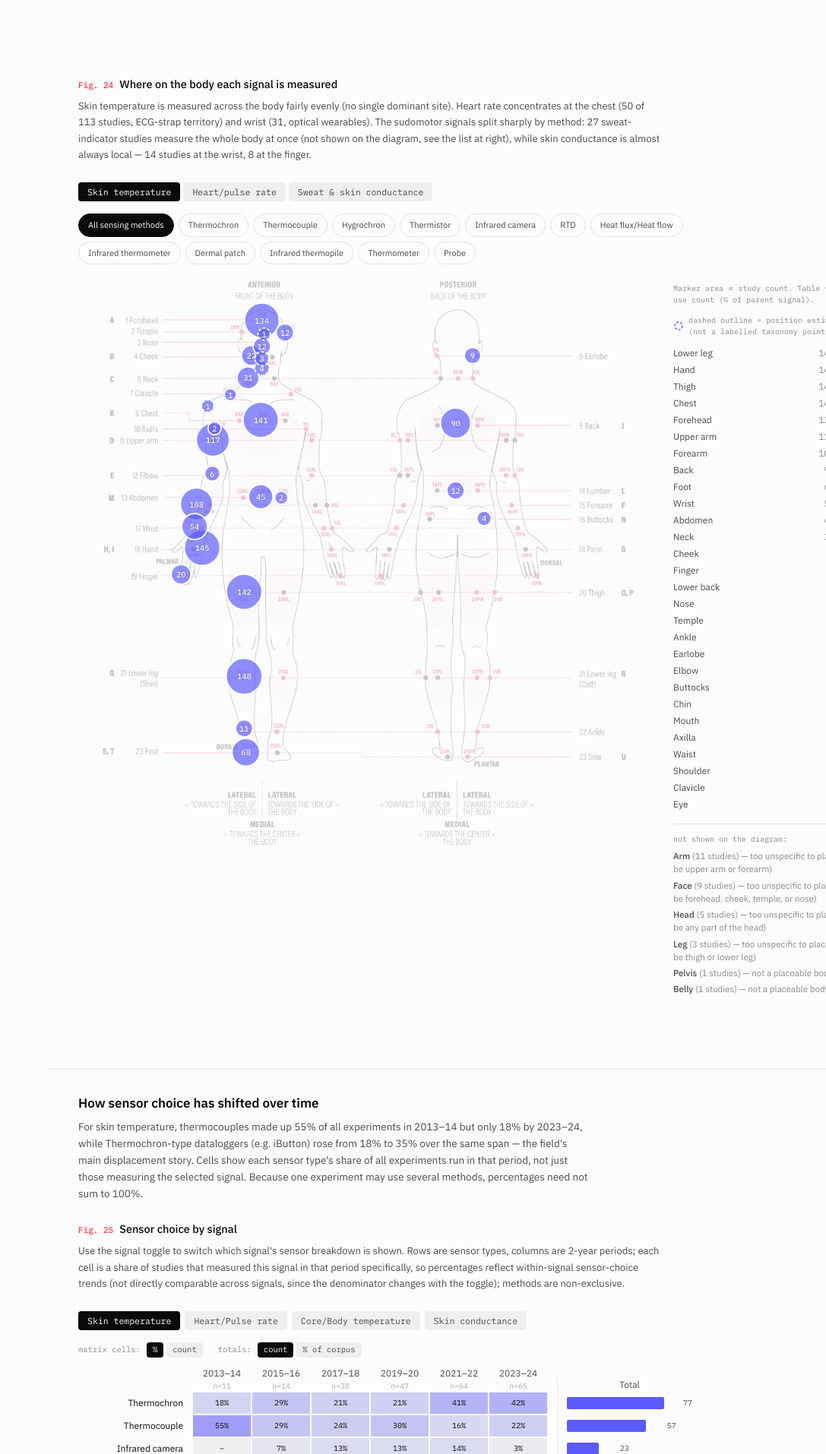
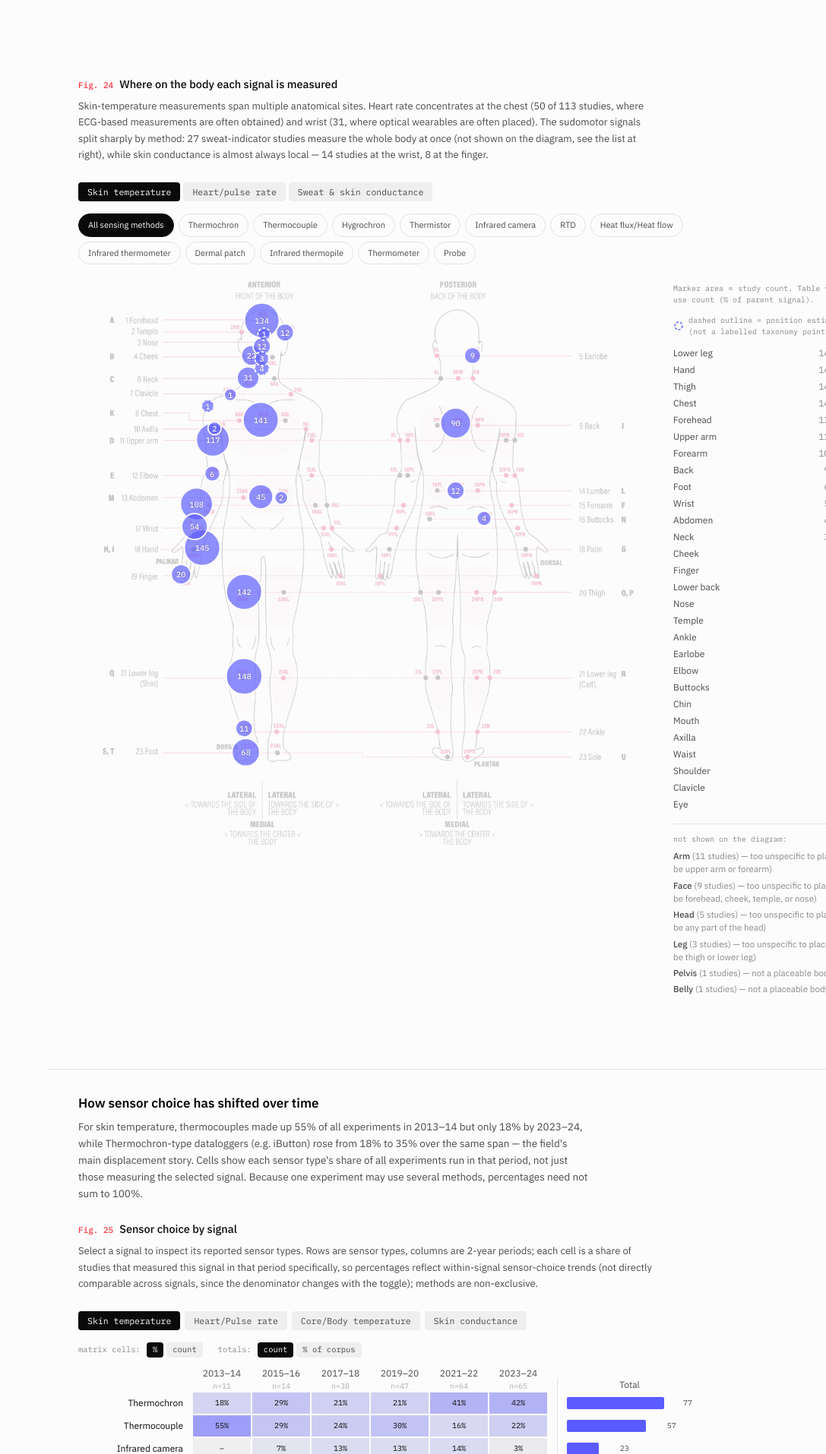
Before and after one commit to bilgekobas/indoor-thermal-physiology-metadata-atlas, a React (Vite) app: page /body in a window 1280 px wide. Shown: the part 4926-6840 px from the top of the page at 76% size, without its empty margins (193-1280 px from the left). Built offline with nearby package versions, Linux system fonts and the light colour scheme.

Commit message:
Edit atlas figure commentary to stay within displayed evidence

```diff
--- a/src/pages/ChapterBody.jsx
+++ b/src/pages/ChapterBody.jsx
@@ -804,7 +804,7 @@ export default function ChapterBody({ data }) {
           <SignalSensorBrandSankey overall={physio_signal_sensor.overall} signalTotals={physio_signal_sensor.signal_totals} signalInstanceTotals={physio_signal_sensor.signal_instance_totals} brandData={physio_signal_sensor.signal_method_brand} nExperiments={summary.n_experiments} />
         </FigureCard>
 
-        <FigureCard figNumber={figNum('body-site-per-signal')} title="Where on the body each signal is measured" plotWidth={900} commentary={`Skin temperature is measured across the body fairly evenly (no single dominant site). Heart rate concentrates at the chest (${hrChest} of ${hrN} studies, ECG-strap territory) and wrist (${hrWrist}, optical wearables). The sudomotor signals split sharply by method: ${sweatWholeBody} sweat-indicator studies measure the whole body at once (not shown on the diagram, see the list at right), while skin conductance is almost always local — ${conductanceWrist} studies at the wrist, ${conductanceFinger} at the finger.`}>          <BodySiteToggle
+        <FigureCard figNumber={figNum('body-site-per-signal')} title="Where on the body each signal is measured" plotWidth={900} commentary={`Skin-temperature measurements span multiple anatomical sites. Heart rate concentrates at the chest (${hrChest} of ${hrN} studies, where ECG-based measurements are often obtained) and wrist (${hrWrist}, where optical wearables are often placed). The sudomotor signals split sharply by method: ${sweatWholeBody} sweat-indicator studies measure the whole body at once (not shown on the diagram, see the list at right), while skin conductance is almost always local — ${conductanceWrist} studies at the wrist, ${conductanceFinger} at the finger.`}>          <BodySiteToggle
             skinTempSites={skintemp_sites.site_totals}
             skinTempN={skintemp_sites.n_studies_with_site}
             hrSites={site_by_signal['Heart/Pulse rate'].site_totals}
@@ -819,7 +819,7 @@ export default function ChapterBody({ data }) {
         title="How sensor choice has shifted over time"
         intro={`For skin temperature, thermocouples made up ${thermocoupleEarlyPct}% of all experiments in ${evoFirstPeriod} but only ${thermocoupleLatePct}% by ${evoLastPeriod}, while Thermochron-type dataloggers (e.g. iButton) rose from ${thermochronEarlyPct}% to ${thermochronLatePct}% over the same span — the field's main displacement story. Cells show each sensor type's share of all experiments run in that period, not just those measuring the selected signal. Because one experiment may use several methods, percentages need not sum to 100%.`}
       >
-        <FigureCard figNumber={figNum('sensor-choice-by-signal')} title="Sensor choice by signal" size="wide" commentary="Use the signal toggle to switch which signal's sensor breakdown is shown. Rows are sensor types, columns are 2-year periods; each cell is a share of studies that measured this signal in that period specifically, so percentages reflect within-signal sensor-choice trends (not directly comparable across signals, since the denominator changes with the toggle); methods are non-exclusive.">
+        <FigureCard figNumber={figNum('sensor-choice-by-signal')} title="Sensor choice by signal" size="wide" commentary="Select a signal to inspect its reported sensor types. Rows are sensor types, columns are 2-year periods; each cell is a share of studies that measured this signal in that period specifically, so percentages reflect within-signal sensor-choice trends (not directly comparable across signals, since the denominator changes with the toggle); methods are non-exclusive.">
           <SensorEvolutionToggle signals={evoSignals} evoData={evo_signal_sensor} periods={evoPeriods} />
         </FigureCard>
       </ChapterSection>
@@ -845,7 +845,7 @@ export default function ChapterBody({ data }) {
         title="Where other signals are measured"
         intro="Skin temperature isn't the only signal where measurement site reflects a real methodological choice. Heart rate's site splits roughly along sensor modality (chest straps vs. wrist/finger optical sensors); skin conductance follows electrode-placement convention; sweat is measured either at a local site or, more often, across the whole body at once — two fundamentally different kinds of measurement sharing one field name."
       >
-        <FigureCard figNumber={figNum('hr-measurement-site')} title="Heart/pulse rate measurement site" plotWidth={980} commentary={`Chest (${hrChest} of ${hrN} studies) and wrist (${hrWrist}) are the two dominant sites — roughly, ECG-strap vs. optical-wearable territory. The matrix below shows the full site distribution over time.`}>
+        <FigureCard figNumber={figNum('hr-measurement-site')} title="Heart/pulse rate measurement site" plotWidth={980} commentary={`Chest (${hrChest} of ${hrN} studies) and wrist (${hrWrist}) are the two dominant sites — roughly, ECG-strap vs. optical-wearable territory. The matrix shows reported anatomical sites across study periods.`}>
           {(() => {
             const hr = site_by_signal['Heart/Pulse rate'].by_period
             const hrSites = site_by_signal['Heart/Pulse rate'].site_totals.map((d) => d.site)
@@ -869,7 +869,7 @@ export default function ChapterBody({ data }) {
         title="Mean skin temperature"
         intro={`${mst.n_mst_studies} studies explicitly calculate a weighted mean skin temperature. The calculation rate has declined over the decade even as formula choice has diversified beyond the classic Ramanathan formula.`}
       >
-        <FigureCard figNumber={figNum('mst-calc-pathway')} title="MST calculation pathway" plotWidth={980} commentary="The Sankey separates whether MST is calculated at all from the details that only become meaningful once MST is calculated: number of skin-temperature points and formula label.">
+        <FigureCard figNumber={figNum('mst-calc-pathway')} title="MST calculation pathway" plotWidth={980} commentary="The flow distinguishes studies calculating mean skin temperature (MST) and, within that group, the documented number of measurement points and calculation formulas.">
           <MstSankey mst={mst} totalExperiments={summary.n_experiments} />
         </FigureCard>
 
```
